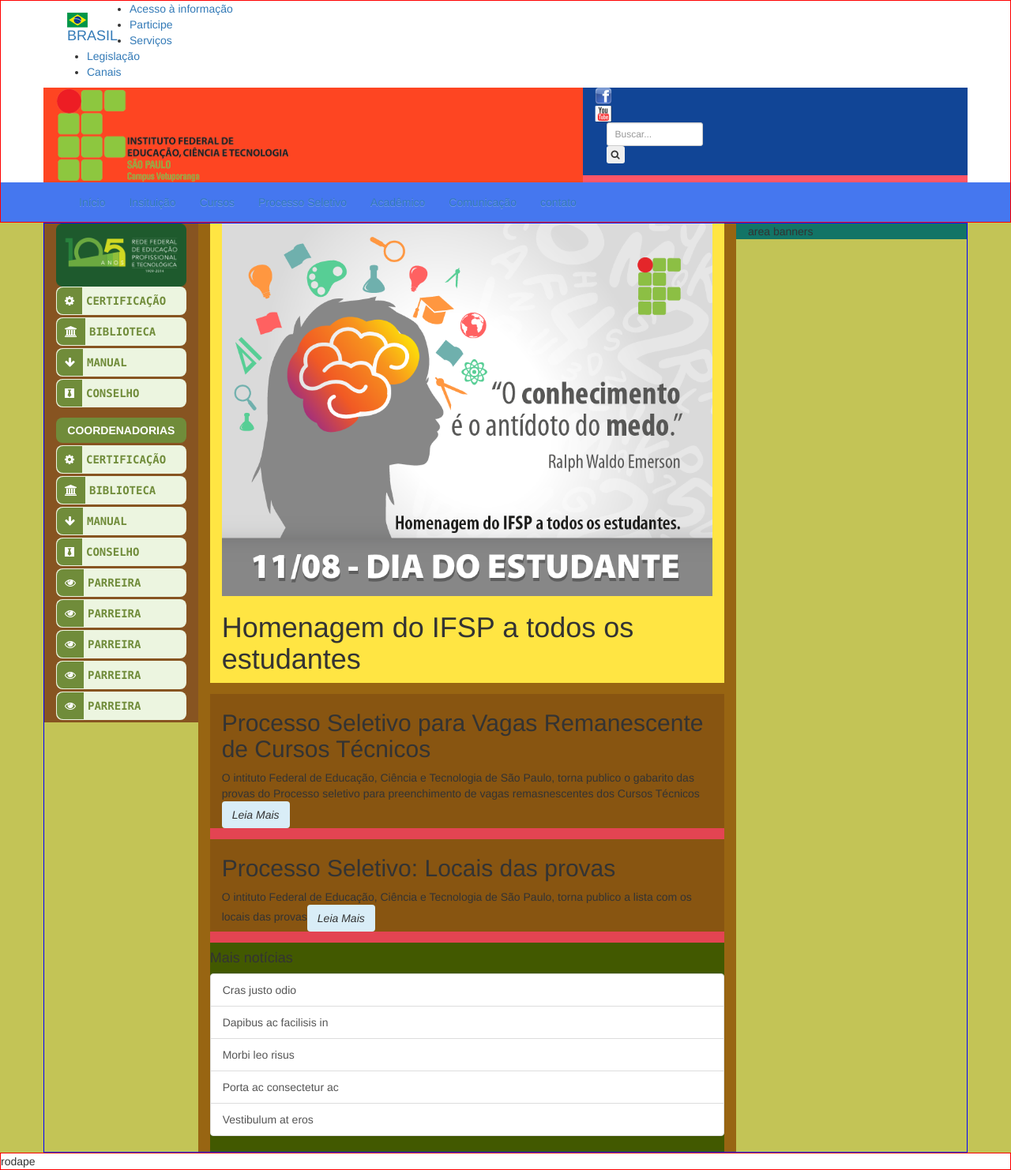
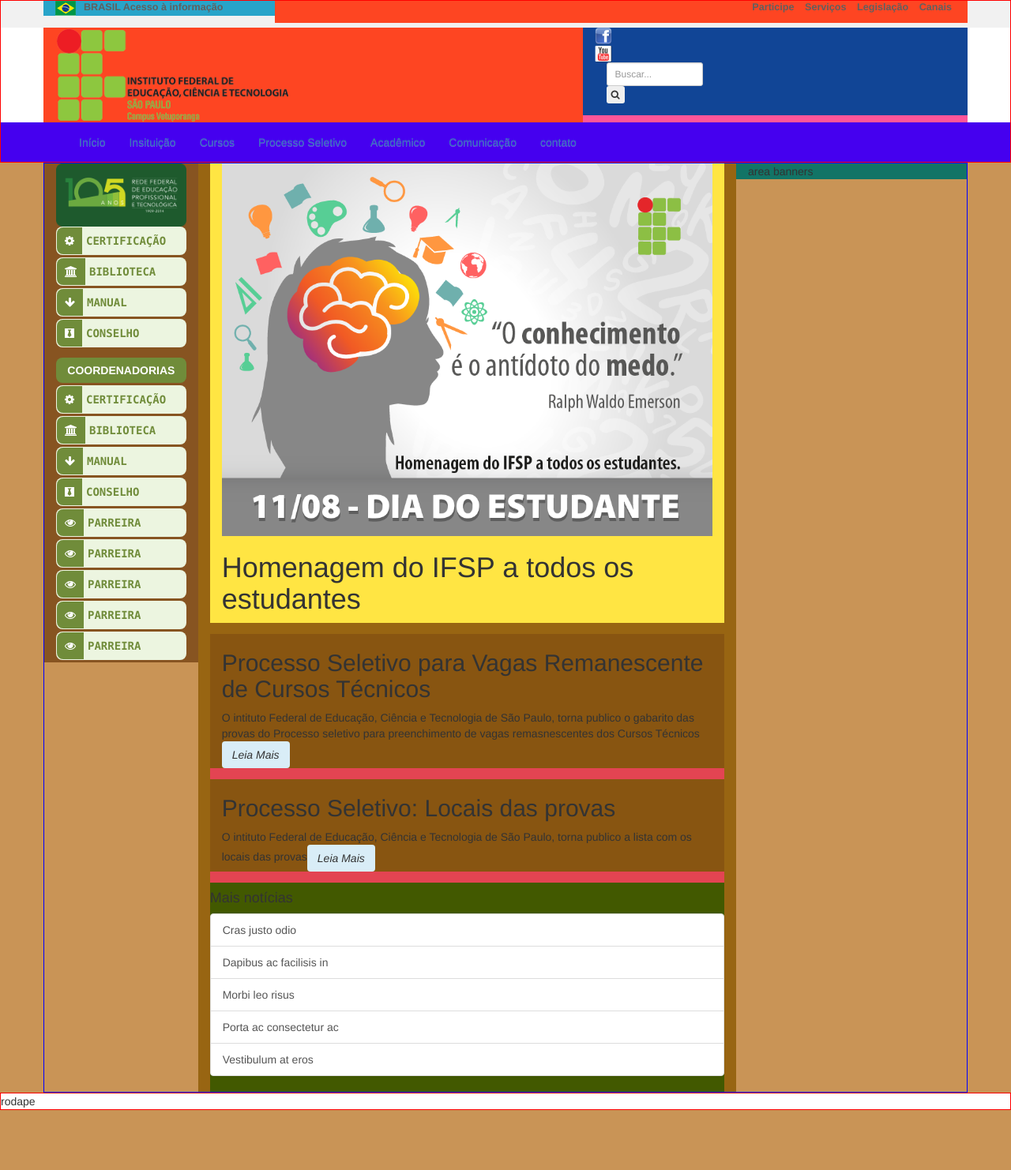
Before and after one commit to fparreira/ifspvtp-wp, a WordPress theme: template index.php in a window 1280 px wide. Shown: the whole page at 79% size. After the commit the page ends 1406 px from the top, so only its background shows below. Run offline with PHP 8.4 and a stand-in for WordPress, Linux system fonts and the light colour scheme; the site name, menu and one post (Sample post) are stand-ins, and other content is empty.

Commit message:
alteracao css

```diff
--- a/index.php
+++ b/index.php
@@ -13,16 +13,15 @@
 
     <!-- header ----------------------------------------->
     <header style="border: 1px solid red">
+        <div id="navBrasil">
             <div class="container">
                 <div class="row">
-                <div class="col-lg-12">
-                    <a class="navbar-brand" href="#">
-                        <img src="<?php bloginfo("template_url"); ?>/assets/images/brasil-band.png" class="img-responsive">BRASIL
-                    </a>
-                    <ul>
-                        <li>
+                    <div class="col-lg-3 brandNavBrasil">
+                        <a href="#"><img src="<?php bloginfo("template_url"); ?>/assets/images/brasil-band.png" class="img-responsive">BRASIL</a>
                         <a href="#">Acesso à informação</a>
-                        </li>
+                    </div>
+                    <div class="col-lg-9 itensNavBrasil">
+                        <ul class="list-inline">
                             <li>
                                 <a href="#">Participe</a>
                             </li>
@@ -39,7 +38,8 @@
                     </div>
                 </div>
             </div>
-        <div id="identificacao" class="container" style="background: #fe5567">
+        </div>
+        <div id="identificacao" class="container" style="background: #fe5599">
             <div class="row">
                 <div class="col-lg-7" style="background: #fe4522">
                     <img src="<?php bloginfo("template_url"); ?>/assets/images/logo-ifsp-vtp.png" class="img-responsive" alt="IFSP - Campus Votuporanga">
@@ -57,7 +57,7 @@
                 </div>
             </div>
         </div>
-        <nav id="navPrincipal" style="background: #4577ef">
+        <nav id="navPrincipal" style="background: #4500ef">
             <div class="container">
                 <div class="navbar-header">
                     <button type="button" class="navbar-toggle" data-toggle="collapse" data-target="#menuPrincipal">
@@ -96,7 +96,7 @@
     </header>
 
     <!-- body ----------------------------------------->
-    <section id="body" style="background: #c3c456">
+    <section id="body" style="background: #c99456">
         <div class="container" style="border: 1px solid blue">
             <div class="row">
 
--- a/style.css
+++ b/style.css
@@ -15,36 +15,47 @@
 }
 
 
+
 /* header ****************************/
-header nav#navBrasil{
+header #navBrasil{
     background: #f1f1f1;
     font-weight: bold;
     font-size: 0.9em;
+    height: 34px;
 }
 
-header #navBrasil .navbar-brand{
-    font-size: 1em;
-    font-weight: bold;
-}
-
-header #navBrasil .navbar-brand img{
+#navBrasil img{
     float: left;
     margin-right: 10px;
 }
 
-header #menuBrasil{
-    float: right;
+#navBrasil a:link,
+#navBrasil a:active,
+#navBrasil a:visited,
+#navBrasil a:focus{
+    color: #606060;
+    text-decoration: none;
 }
 
-.navbar-fixed-top {
-    height: 70px; /* Whatever you want. */
+#navBrasil .brandNavBrasil{
+    background: #28a4c9;
+
+
+}
+
+#navBrasil .itensNavBrasil{
+    background: #fe4522;
+
+    text-align: right;
+
+
 }
 
 
 
 /* links ****************************/
 
-.tituloLinkAreas{
+.tituloLinkAreas {
     border-radius:8px;
     background-color:#708c3a;
     padding:6px;
```
Also changed, not shown: 1 other file. Lines whose indentation alone changed are shown as unchanged.
